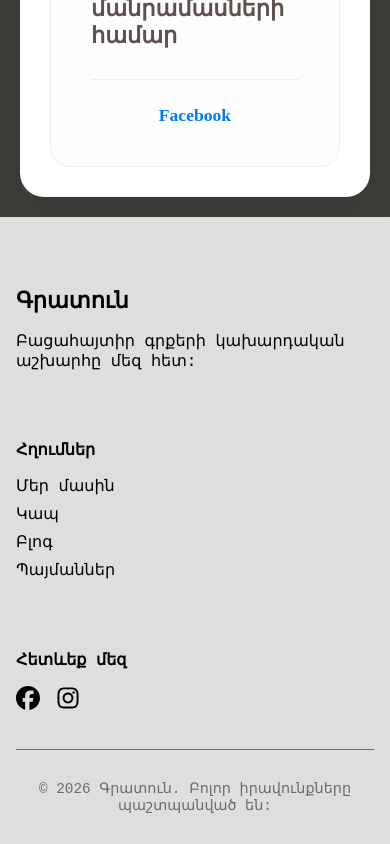
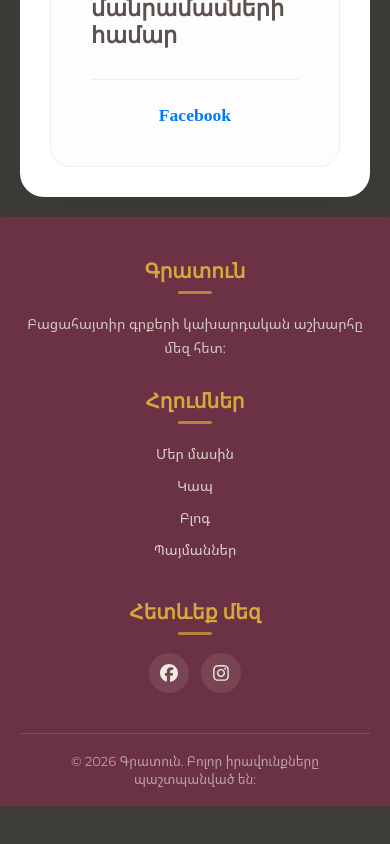
Before and after one commit to artak0252/gratun-complited, a React (Vite) app in the folder frontend/: page /contact in a window 390 px wide. Shown: the part 1123-1967 px from the top of the page. After the commit the page ends 1929 px from the top, so only its background shows below. Built offline with nearby package versions, Linux system fonts and the light colour scheme; no server answers; a web font is replaced by a local one.

Commit message:
Change footer

```diff
--- a/frontend/src/pages/Footer/Footer.module.css
+++ b/frontend/src/pages/Footer/Footer.module.css
@@ -1,55 +1,169 @@
+/* ===== Footer.module.css =====
+   Same warm-library palette as Header.module.css / RecommendedBooks.module.css:
+   --color-bg:      #F1ECE3  warm cream
+   --color-text:    #3A322C  dark brown-gray
+   --color-accent:  #6B3245  deep plum/wine (used here as footer background)
+   --color-cta:     #D6A73B  muted gold (headings / hover accents)
+*/
+
 .footer {
-          background: #E0DEDC;
-          color: black;
-          padding: 3rem 1rem 1rem;
-          margin-top: auto;
-          font-family: 'Courier New', Courier, monospace;
+          --color-bg: #F1ECE3;
+          --color-text: #3A322C;
+          --color-accent: #6B3245;
+          --color-cta: #D6A73B;
+
+          background-color: var(--color-accent);
+          color: var(--color-bg);
+          padding: 56px 40px 0;
+          font-family: 'Noto Sans Armenian', 'Montserrat', sans-serif;
+          box-sizing: border-box;
 }
 
 .footerContainer {
-          max-width: 1200px;
+          max-width: 1300px;
           margin: 0 auto;
           display: grid;
-          grid-template-columns: repeat(auto-fit, minmax(200px, 1fr));
-          gap: 2rem;
-          margin-bottom: 2rem;
+          grid-template-columns: 1.4fr 1fr 1fr;
+          gap: 40px;
+          padding-bottom: 40px;
 }
 
 .footerSection h3,
 .footerSection h4 {
-          color: black;
-          margin-bottom: 1rem;
+          font-family: Georgia, 'Times New Roman', serif;
+          color: var(--color-cta);
+          font-size: 20px;
+          font-weight: 700;
+          margin: 0 0 18px 0;
+          position: relative;
+          padding-bottom: 10px;
+}
+
+.footerSection h3::after,
+.footerSection h4::after {
+          content: '';
+          position: absolute;
+          left: 0;
+          bottom: 0;
+          width: 34px;
+          height: 3px;
+          border-radius: 2px;
+          background-color: var(--color-cta);
+          opacity: 0.7;
+}
+
+.footerSection p {
+          color: rgba(241, 236, 227, 0.8);
+          font-size: 14px;
+          line-height: 1.7;
+          margin: 0;
+          max-width: 320px;
 }
 
 .footerSection ul {
           list-style: none;
           padding: 0;
+          margin: 0;
 }
 
 .footerSection ul li {
-          margin-bottom: 0.5rem;
+          margin-bottom: 10px;
 }
 
 .footerSection a {
-          color: black;
+          color: rgba(241, 236, 227, 0.85);
           text-decoration: none;
-          transition: color 0.3s;
+          font-size: 14px;
+          transition: color 0.2s ease, padding-left 0.2s ease;
 }
 
 .footerSection a:hover {
-          color: #fab1a0;
+          color: var(--color-cta);
+          padding-left: 4px;
 }
 
 .socialLinks {
           display: flex;
-          gap: 1rem;
-          font-size: 1.5rem;
+          gap: 12px;
+}
+
+.socialLinks a {
+          display: flex;
+          align-items: center;
+          justify-content: center;
+          width: 40px;
+          height: 40px;
+          border-radius: 50%;
+          background-color: rgba(241, 236, 227, 0.1);
+          color: var(--color-bg);
+          font-size: 18px;
+          transition: background-color 0.2s ease, color 0.2s ease, transform 0.2s ease;
+}
+
+.socialLinks a:hover {
+          background-color: var(--color-cta);
+          color: var(--color-accent);
+          transform: translateY(-3px);
 }
 
 .footerBottom {
           text-align: center;
-          border-top: 1px solid #636e72;
-          padding-top: 1rem;
-          font-size: 0.9rem;
-          color: #636e72;
+          border-top: 1px solid rgba(241, 236, 227, 0.15);
+          padding: 18px 0;
+          font-size: 13px;
+          color: rgba(241, 236, 227, 0.6);
 }
+
+.footerBottom p {
+          margin: 0;
+}
+
+/* =========================================================
+   RESPONSIVE BREAKPOINTS
+   ========================================================= */
+
+@media (max-width: 900px) {
+          .footer {
+                    padding: 48px 24px 0;
+          }
+
+          .footerContainer {
+                    grid-template-columns: 1fr 1fr;
+                    gap: 32px;
+          }
+
+          .footerSection:first-child {
+                    grid-column: 1 / -1;
+          }
+
+          .footerSection p {
+                    max-width: none;
+          }
+}
+
+@media (max-width: 560px) {
+          .footer {
+                    padding: 40px 20px 0;
+          }
+
+          .footerContainer {
+                    grid-template-columns: 1fr;
+                    gap: 28px;
+                    text-align: center;
+          }
+
+          .footerSection h3::after,
+          .footerSection h4::after {
+                    left: 50%;
+                    transform: translateX(-50%);
+          }
+
+          .footerSection p {
+                    max-width: none;
+                    margin: 0 auto;
+          }
+
+          .socialLinks {
+                    justify-content: center;
+          }
+}
--- a/frontend/src/pages/RecommendedBooks/RecommendedBooks.jsx
+++ b/frontend/src/pages/RecommendedBooks/RecommendedBooks.jsx
@@ -38,11 +38,11 @@ const RecommendedBooks = () => {
                               <div className={styles.contentWrapper}>
                                         <div className={styles.sectionHeader}>
                                                   <h2 className={styles.sectionTitle}>Առաջարկվող գրքեր</h2>
-                                                  <p className={styles.sectionSubtitle}>Մեր վերջին ավելացրած գրքերը</p>
+                                                  <p className={styles.sectionSubtitle}>Մեր վերջին գրքերն այս ցանկում</p>
                                                   <p className={styles.sectionDescription}>
-                                                            Ուշադիր ընտրված վերնագրեր՝ դասական և ժամանակակից հեղինակներից,
-                                                            որոնք արժանի են Ձեր գրադարակի տեղ ունենալ։ Նոր գրքեր ավելացվում են
-                                                            պարբերաբար, այցելեք հաճախ։
+                                                            Հատուկ ընտրված գրքեր՝ դասական և ժամանակակից հեղինակներից,
+                                                            որոնք արժանի են Ձեր գրադարակում իրենց տեղն ունենալուն։ Նոր գրքերն ավելացվում են
+                                                            պարբերաբար, այցելեք հաճ😊
                                                   </p>
                                         </div>
 
```
